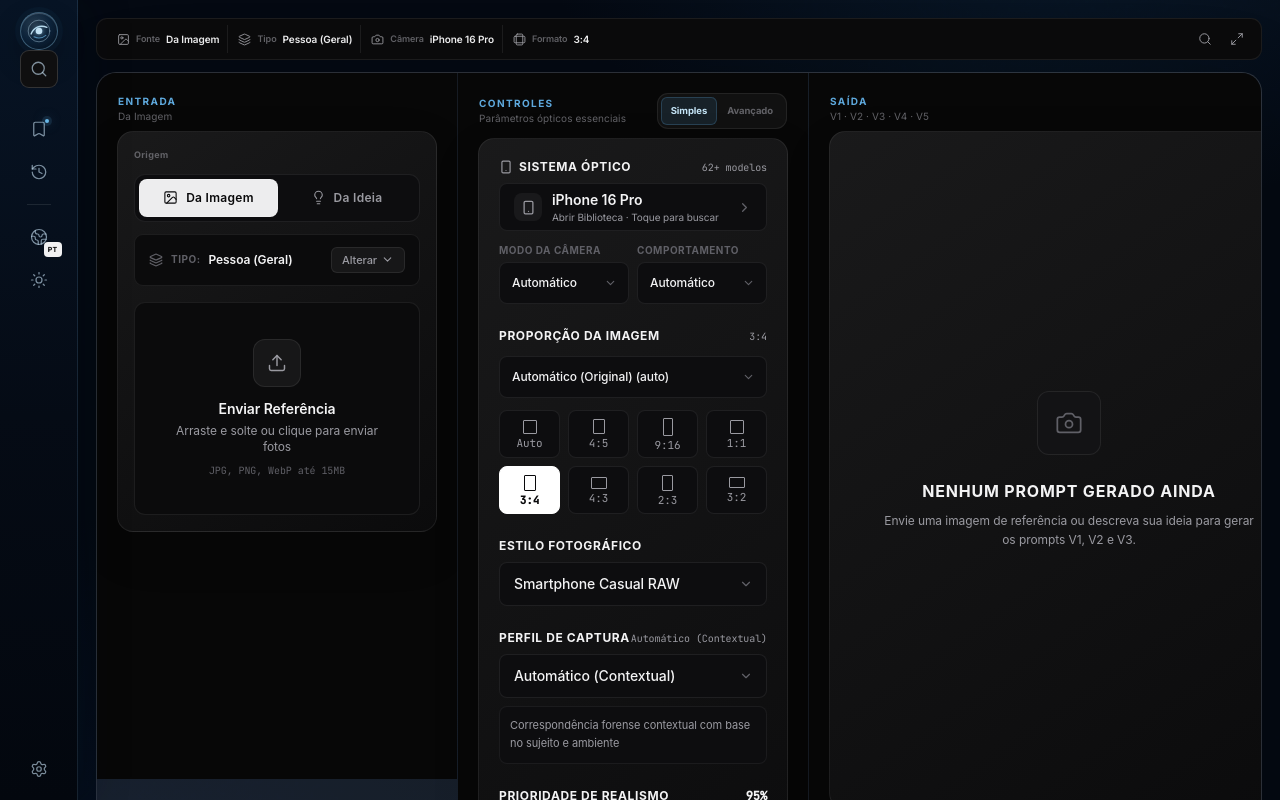
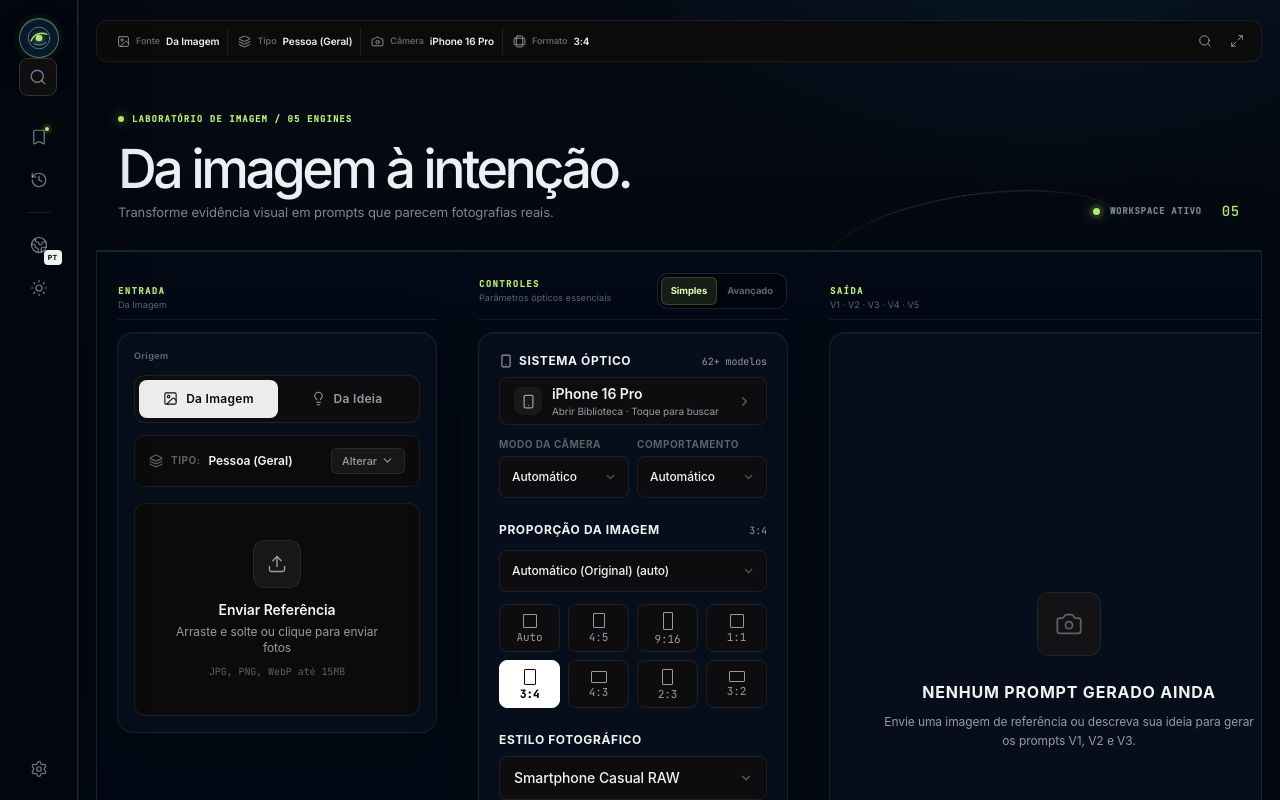
Before and after one commit to Luvvperry/elite-prompts, a React (Vite) app: page / in a window 1280 px wide. Shown: the top 800 px of the page. Built offline with nearby package versions, Linux system fonts and the light colour scheme; a web font is replaced by a local one.

Commit message:
Elevate workspace with Remix-inspired editorial motion

```diff
--- a/App.tsx
+++ b/App.tsx
@@ -643,9 +643,9 @@ const App: React.FC = () => {
   const canGenerate = (mode === 'image' && (references.length > 0 || ideaText.trim().length > 0)) || (mode === 'idea' && ideaText.trim().length > 0);
 
   const workspaceLabels = {
-    pt: { input: 'Entrada', controls: 'Controles', output: 'Saída', liveWorkspace: 'Workspace ativo' },
-    es: { input: 'Entrada', controls: 'Controles', output: 'Salida', liveWorkspace: 'Workspace activo' },
-    en: { input: 'Input', controls: 'Controls', output: 'Output', liveWorkspace: 'Active workspace' }
+    pt: { input: 'Entrada', controls: 'Controles', output: 'Saída', liveWorkspace: 'Workspace ativo', kicker: 'Laboratório de imagem / 05 engines', headline: 'Da imagem à intenção.', subline: 'Transforme evidência visual em prompts que parecem fotografias reais.' },
+    es: { input: 'Entrada', controls: 'Controles', output: 'Salida', liveWorkspace: 'Workspace activo', kicker: 'Laboratorio de imagen / 05 engines', headline: 'De la imagen a la intención.', subline: 'Convierte evidencia visual en prompts que parecen fotografías reales.' },
+    en: { input: 'Input', controls: 'Controls', output: 'Output', liveWorkspace: 'Active workspace', kicker: 'Image laboratory / 05 engines', headline: 'From image to intent.', subline: 'Turn visual evidence into prompts that feel like real photographs.' }
   }[lang];
 
   return (
@@ -669,8 +669,8 @@ const App: React.FC = () => {
 
       <div className="pro-shell lg:pl-[64px]">
         <main className="studio-main flex-grow w-full relative z-10 pb-28 lg:pb-8">
-          <div className="studio-frame">
-            <StudioStatusRail
+            <div className="studio-frame">
+              <StudioStatusRail
               lang={lang}
               mode={mode}
               selectedTypeId={selectedTypeId}
@@ -678,10 +678,23 @@ const App: React.FC = () => {
               referencesCount={references.length}
               focusMode={focusMode}
               onToggleFocus={() => setFocusMode(v => !v)}
-              onOpenCommand={() => setIsCommandOpen(true)}
-            />
+                onOpenCommand={() => setIsCommandOpen(true)}
+              />
 
-            <div className="studio-grid pro-studio-grid items-start">
+              <section className="ep-masthead" aria-labelledby="ep-masthead-title">
+                <div className="ep-masthead-copy">
+                  <span className="ep-masthead-kicker"><i />{workspaceLabels.kicker}</span>
+                  <h1 id="ep-masthead-title">{workspaceLabels.headline}</h1>
+                  <p>{workspaceLabels.subline}</p>
+                </div>
+                <div className="ep-masthead-signal" aria-label={workspaceLabels.liveWorkspace}>
+                  <span className="ep-signal-pulse" />
+                  <span>{workspaceLabels.liveWorkspace}</span>
+                  <b>05</b>
+                </div>
+              </section>
+
+              <div className="studio-grid pro-studio-grid items-start">
               {/* Input pane */}
               <section id="studio-input" className="studio-input-pane min-w-0 scroll-mt-24">
                 <div className="pane-heading">
--- a/index.css
+++ b/index.css
@@ -1380,3 +1380,99 @@ select, input[type="text"], input[type="number"] { min-height: 42px; }
   0%, 100% { box-shadow: 0 0 0 5px rgba(40, 100, 145, .07), 0 12px 28px rgba(0, 0, 0, .28), inset 0 1px 0 rgba(255,255,255,.18); }
   50% { box-shadow: 0 0 0 6px rgba(40, 100, 145, .12), 0 14px 32px rgba(0, 0, 0, .34), inset 0 1px 0 rgba(255,255,255,.24); }
 }
+
+
+/* Remix-inspired editorial layer: black/navy canvas, acid signal, visible motion. */
+:root {
+  --ep-amber: #b8f266;
+  --ep-amber-bright: #e0ffad;
+  --ep-navy: #0a1b30;
+  --ep-navy-deep: #030912;
+  --ep-blue-line: rgba(105, 154, 197, .22);
+  --ep-grid-line: rgba(77, 126, 171, .12);
+}
+.dark {
+  --ep-amber: #b8f266;
+  --ep-amber-bright: #e5ffb9;
+  --ep-navy: #07182c;
+  --ep-navy-deep: #02060c;
+  --ep-blue-line: rgba(104, 162, 211, .2);
+  --ep-grid-line: rgba(92, 146, 195, .15);
+}
+.app-shell {
+  background-color: var(--ep-navy-deep) !important;
+  background-image:
+    linear-gradient(var(--ep-grid-line) 1px, transparent 1px),
+    linear-gradient(90deg, var(--ep-grid-line) 1px, transparent 1px),
+    radial-gradient(800px 500px at 82% 0%, rgba(25, 76, 126, .25), transparent 68%),
+    radial-gradient(900px 600px at 0% 90%, rgba(7, 35, 65, .36), transparent 72%) !important;
+  background-size: 64px 64px, 64px 64px, auto, auto !important;
+}
+.app-shell::after { opacity: .09 !important; }
+.pro-rail {
+  background: #02070d !important;
+  border-right: 1px solid rgba(116, 174, 219, .22) !important;
+  box-shadow: 1px 0 0 rgba(184, 242, 102, .06), 15px 0 60px rgba(0,0,0,.24) !important;
+}
+.pro-rail-top { padding-top: 18px !important; gap: 28px !important; }
+.pro-brand-orbit { width: 40px; height: 40px; background: #07192c; border-color: rgba(184,242,102,.42); box-shadow: 0 0 0 1px rgba(184,242,102,.04), 0 14px 30px rgba(0,0,0,.32), inset 0 1px 0 rgba(255,255,255,.13); }
+.orbit-ring-inner { color: var(--ep-amber); }
+.orbit-cut { stroke: #5c9dc8; }
+.orbit-core { fill: var(--ep-amber); filter: drop-shadow(0 0 4px rgba(184,242,102,.76)); }
+.pro-rail .pro-nav-button { color: rgba(184, 210, 232, .58); border-radius: 9px; }
+.pro-rail .pro-nav-button:hover { color: var(--ep-amber-bright); background: rgba(184,242,102,.08); border-color: rgba(184,242,102,.18); transform: translateX(2px); }
+.pro-rail .pro-nav-dot { background: var(--ep-amber) !important; box-shadow: 0 0 0 3px rgba(184,242,102,.11), 0 0 13px rgba(184,242,102,.62); }
+.studio-frame { max-width: 1840px !important; padding-top: 20px !important; }
+.ep-masthead {
+  display: flex; align-items: end; justify-content: space-between; gap: 24px;
+  padding: 30px 22px 28px; border-bottom: 1px solid var(--ep-blue-line);
+  position: relative; overflow: hidden;
+}
+.ep-masthead::after {
+  content: ""; position: absolute; right: 12%; bottom: -44px; width: 300px; height: 100px;
+  border-top: 1px solid rgba(184,242,102,.34); border-radius: 50%; transform: rotate(-8deg); opacity: .72;
+}
+.ep-masthead-copy { position: relative; z-index: 1; }
+.ep-masthead-kicker { display: inline-flex; align-items: center; gap: 8px; color: var(--ep-amber); font: 700 9px/1 "JetBrains Mono", monospace; letter-spacing: .12em; text-transform: uppercase; }
+.ep-masthead-kicker i { width: 6px; height: 6px; border-radius: 50%; background: var(--ep-amber); box-shadow: 0 0 12px rgba(184,242,102,.7); }
+.ep-masthead h1 { margin: 15px 0 8px; max-width: 720px; color: #eaf2f8; font: 500 clamp(32px, 4.2vw, 64px)/.95 Inter, -apple-system, sans-serif; letter-spacing: -.065em; }
+.ep-masthead p { margin: 0; max-width: 500px; color: rgba(186, 210, 230, .65); font: 400 13px/1.55 Inter, -apple-system, sans-serif; }
+.ep-masthead-signal { display: inline-flex; align-items: center; gap: 10px; padding: 10px 0 4px 16px; color: rgba(190, 214, 232, .64); font: 650 9px/1 "JetBrains Mono", monospace; letter-spacing: .08em; text-transform: uppercase; white-space: nowrap; position: relative; z-index: 1; }
+.ep-masthead-signal b { margin-left: 10px; color: var(--ep-amber); font-size: 14px; font-weight: 500; }
+.ep-signal-pulse { width: 7px; height: 7px; border-radius: 50%; background: var(--ep-amber); box-shadow: 0 0 0 4px rgba(184,242,102,.1), 0 0 14px rgba(184,242,102,.72); }
+.pro-studio-grid { border: 1px solid var(--ep-blue-line) !important; border-radius: 0 0 18px 18px !important; background: rgba(1, 7, 14, .52) !important; box-shadow: 0 32px 100px rgba(0,0,0,.3) !important; }
+.pro-studio-grid > section { background: rgba(5, 14, 25, .7) !important; }
+.pane-heading { min-height: 48px; border-bottom: 1px solid rgba(102, 158, 202, .12); margin-bottom: 12px; }
+.pane-eyebrow { color: var(--ep-amber) !important; font: 700 9px/1 "JetBrains Mono", monospace !important; letter-spacing: .15em !important; }
+.pane-description { color: rgba(168, 198, 222, .5) !important; font-size: 9px !important; }
+.workspace-panel, .prompt-console, .advanced-panel-shell > * { background: rgba(7, 17, 29, .82) !important; border-color: rgba(91, 145, 187, .18) !important; box-shadow: inset 0 1px 0 rgba(255,255,255,.035), 0 22px 70px rgba(0,0,0,.16) !important; }
+.workspace-panel:hover, .prompt-console:hover { border-color: rgba(184,242,102,.26) !important; box-shadow: inset 0 1px 0 rgba(255,255,255,.045), 0 26px 80px rgba(0,0,0,.24) !important; }
+.mode-switch, .prompt-engine-tabs { background: rgba(0, 4, 9, .48) !important; border-color: rgba(102, 158, 202, .18) !important; }
+.mode-switch button.is-active { color: var(--ep-amber-bright) !important; background: rgba(184,242,102,.11) !important; box-shadow: inset 0 0 0 1px rgba(184,242,102,.2) !important; }
+.prompt-engine-tabs button { color: rgba(175, 203, 224, .62) !important; }
+.prompt-engine-tabs button:hover { color: var(--ep-amber-bright) !important; }
+.prompt-console-head { background: rgba(2, 8, 15, .56) !important; border-bottom-color: rgba(102, 158, 202, .16) !important; }
+.prompt-console-body { background: linear-gradient(180deg, rgba(7,17,29,.88), rgba(2,8,15,.96)) !important; }
+.prompt-code { color: #c5d5e3 !important; font-size: 12px !important; line-height: 1.82 !important; }
+.studio-rail-shell { background: rgba(3, 9, 16, .74) !important; border-bottom-color: rgba(102, 158, 202, .16) !important; backdrop-filter: blur(18px); }
+.studio-health-dot { background: var(--ep-amber) !important; box-shadow: 0 0 0 4px rgba(184,242,102,.11), 0 0 16px rgba(184,242,102,.62) !important; }
+.generation-progress span { background: linear-gradient(90deg, transparent, var(--ep-amber), transparent) !important; }
+@media (prefers-reduced-motion: no-preference) {
+  .ep-masthead, .pro-studio-grid { animation: remix-enter 520ms var(--ease-out) both; }
+  .ep-masthead { animation-delay: 30ms; }
+  .pro-studio-grid { animation-delay: 90ms; }
+  .ep-masthead-signal { animation: signal-in 500ms var(--ease-out) 180ms both; }
+  .pro-studio-grid > section { transition: background-color 180ms ease, box-shadow 180ms ease; }
+  .pro-studio-grid > section:hover { background: rgba(7, 19, 33, .88) !important; }
+  .ep-masthead::after { animation: ep-scanline 5s ease-in-out infinite; }
+}
+@keyframes remix-enter { from { opacity: 0; transform: translateY(16px); } to { opacity: 1; transform: translateY(0); } }
+@keyframes signal-in { from { opacity: 0; transform: translateX(12px); } to { opacity: 1; transform: translateX(0); } }
+@keyframes ep-scanline { 0%, 100% { transform: translateX(0) rotate(-8deg); opacity: .48; } 50% { transform: translateX(34px) rotate(-8deg); opacity: .9; } }
+@media (max-width: 1023px) {
+  .studio-frame { padding-top: 8px !important; }
+  .ep-masthead { padding: 28px 14px 24px; align-items: start; flex-direction: column; }
+  .ep-masthead h1 { font-size: clamp(34px, 11vw, 54px); }
+  .ep-masthead-signal { padding-left: 0; }
+  .pro-studio-grid { border-radius: 0 0 16px 16px !important; }
+}
```
